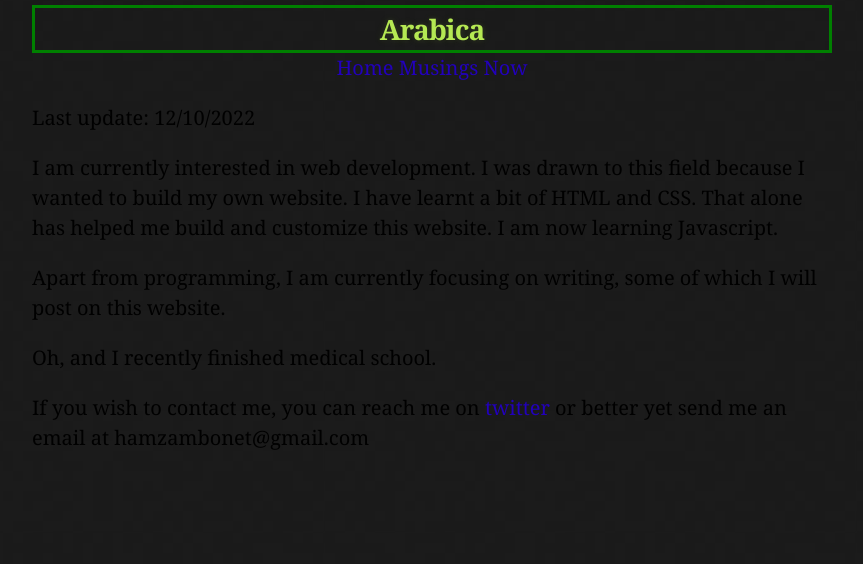
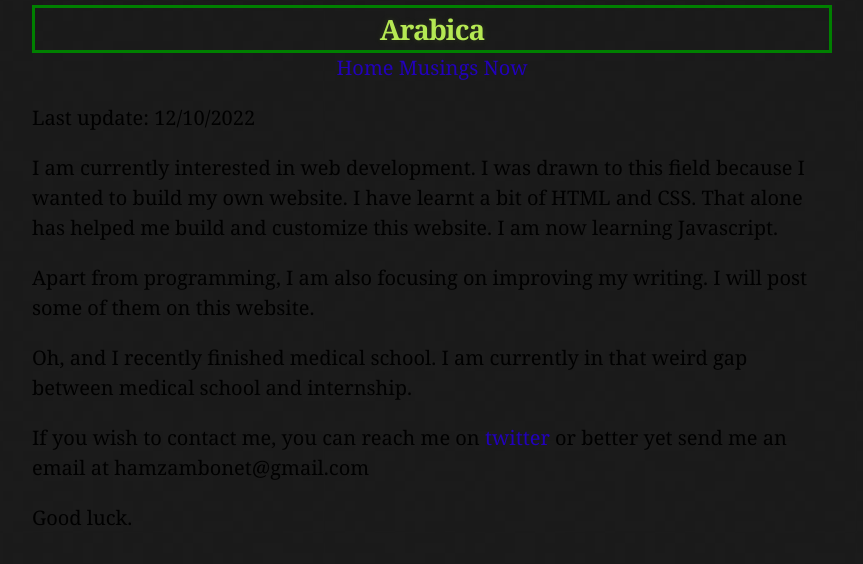
Before and after one commit to habasweiny/habasweiny.github.io, a Jekyll site: the page built from now.html, in a window 1280 px wide. Shown: the top 564 px of the page, without its empty margins (208-1071 px from the left). Built offline with Jekyll 4.4.1, drawn with Linux system fonts in a browser that asks for light colours.

Commit message:
Update now.html

```diff
--- a/now.html
+++ b/now.html
@@ -4,10 +4,14 @@ layout: about
 ---
 <p>Last update: 12/10/2022</p>
 <p>I am currently interested in web development. I was
-  drawn to this field because I wanted to build my own website. I have
-learnt a bit of HTML and CSS. That alone has helped me build and customize
+  drawn to this field because I wanted to build my own
+  website. I have learnt a bit of HTML and CSS. That
+  alone has helped me build and customize
 this website. I am now learning Javascript.</p>
-<p>Apart from programming, I am currently focusing on writing,
-  some of which I will post on this website.</p>
-<p>Oh, and I recently finished medical school.</p>
+<p>Apart from programming, I am also focusing on improving
+  my writing. I will post some of them on this website.</p>
+<p>Oh, and I recently finished medical school. I am
+  currently in that weird gap between medical school
+  and internship.</p>
 <p>If you wish to contact me, you can reach me on <a href="https://twitter.com/hamzambo" target="_blank">twitter</a> or better yet send me an email at hamzambonet@gmail.com<p>
+<p>Good luck.</p>
```
